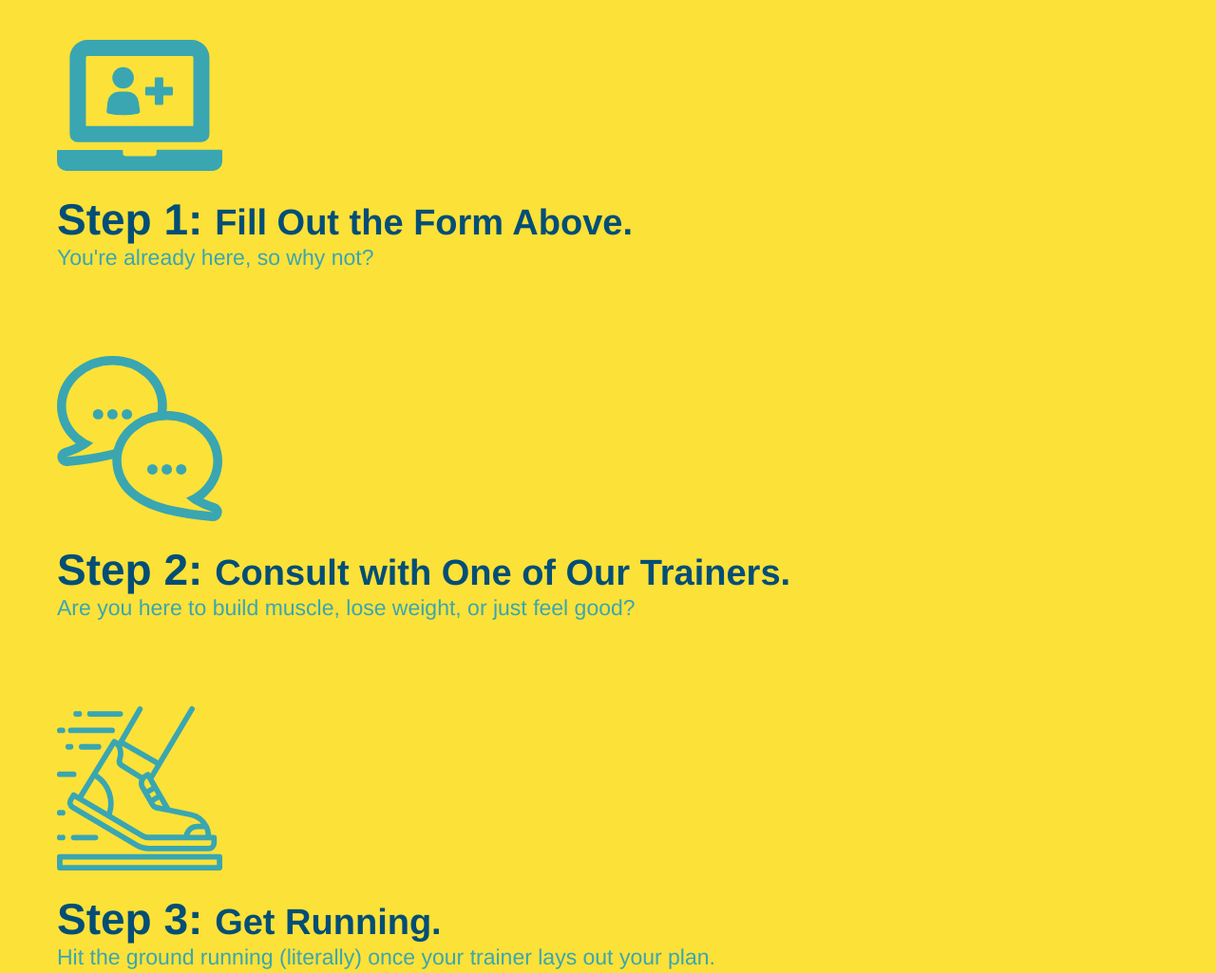
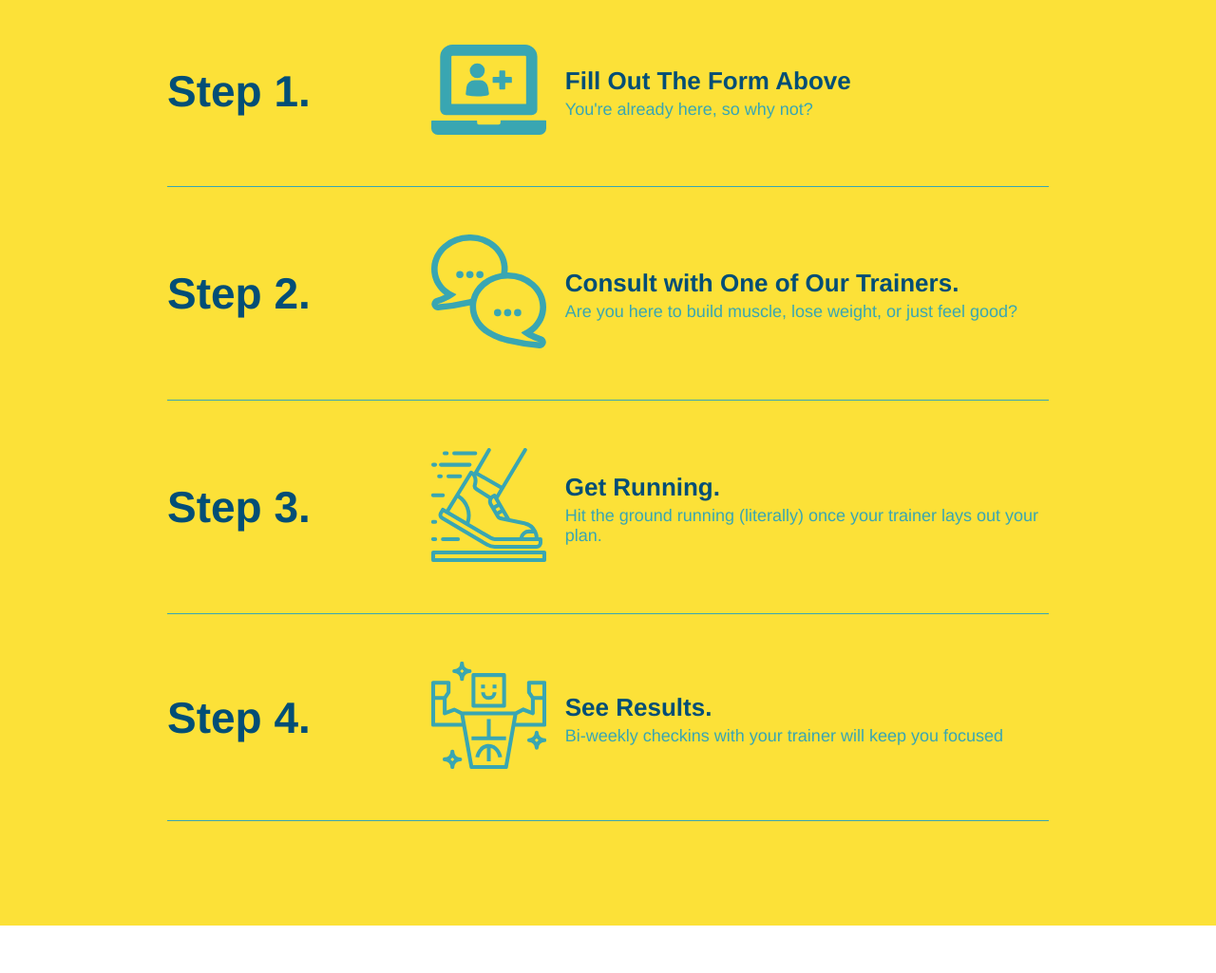
Before and after one commit to lkalicki/run-buddy-, a plain HTML site: page index.html in a window 1280 px wide. Shown: the part 1499-2524 px from the top of the page at 95% size. Drawn offline with Linux system fonts and the light colour scheme.

Commit message:
add flexbox to the steps

```diff
--- a/assets/css/style.css
+++ b/assets/css/style.css
@@ -166,24 +166,45 @@ header a {
   .steps {
     background: #fce138;
   }
-  .steps div {
-    margin-bottom: 80px;
+  .step {
+    margin: 50px auto;
+    padding-bottom: 50px;
+    width: 80%;
+    border-bottom: 1px solid #39a6b2;
+    display: flex;
+    flex-wrap: wrap;
+    align-items: center;
+    justify-content: space-between;
   }
-  .steps img {
-    width: 15%;
-    margin: 10px 0;
-  }
-  .steps h3 {
+  .step h3 {
     color: #024e76;
     font-size: 46px;
-    margin-top: 10px;
+    flex: 1 30%
   }
-  .steps p {
+  .step-text h4 {
+    font-size: 26px;
+    line-height: 1.5;
+    color: #024e76;
+  }
+  .step-info {
+    flex: 2 70%;
+    display: flex;
+    flex-wrap: wrap;
+    align-items: center;
+  }
+  .step-img {
+    flex: 1 12%;
+    margin-right: 20px;
+  }
+  .step-img img {
+    max-width: 100%;
+  }
+  .step-text {
+    flex: 12;
+  }
+  .step-text p {
     color: #39a6b2;
-    font-size: 23px;
-  }
-  .steps span {
-    font-size: 38px;
+    font-size: 18px;
   }
   .section-title {
     font-size: 55px;
--- a/index.html
+++ b/index.html
@@ -84,28 +84,53 @@
   <!-- "what you do" section -->
   <section id="what-you-do" class="steps">
     <h2 class="section-title primary-border">What You Do</h2>
-      <div>
+    <div class="step">
+        <h3>Step 1.</h3>
+        <div class="step-info">
+          <div class="step-img">
             <img src="./assets/images/step-1.svg" alt="" />
-        <h3>Step 1: <span> Fill Out the Form Above. </span></h3>
+          </div>
+          <div class="step-text">
+            <h4>Fill Out The Form Above</h4>
             <p>You're already here, so why not?</p>
           </div>
-
-    <div>
+        </div>
+      </div>
+      <div class="step">
+        <h3>Step 2.</h3>
+        <div class="step-info">
+          <div class="step-img">
             <img src="./assets/images/step-2.svg" alt="" />
-        <h3>Step 2: <span>Consult with One of Our Trainers.</span></h3>
+          </div>
+          <div class="step-text">
+            <h4>Consult with One of Our Trainers.</h4>
             <p>Are you here to build muscle, lose weight, or just feel good?</p>
           </div>
-
-    <div>
+        </div>
+      </div>
+      <div class="step">
+        <h3>Step 3.</h3>
+        <div class="step-info">
+          <div class="step-img">
             <img src="./assets/images/step-3.svg" alt="" />
-        <h3>Step 3: <span>Get Running.</span></h3>
+          </div>
+          <div class="step-text">
+            <h4>Get Running.</h4>
             <p>Hit the ground running (literally) once your trainer lays out your plan.</p>
           </div>
-
-    <div>
+        </div>
+      </div>
+      <div class="step">
+        <h3>Step 4.</h3>
+        <div class="step-info">
+          <div class="step-img">
             <img src="./assets/images/step-4.svg" alt="" />
-        <h3>Step 4: <span>See Results.</span></h3>
+          </div>
+          <div class="step-text">
+            <h4>See Results.</h4>
             <p>Bi-weekly checkins with your trainer will keep you focused</p>
+          </div>
+        </div>
       </div>
   </section>
     <section id="your-trainers" class="trainers">
```
Lines whose indentation alone changed are shown as unchanged.
